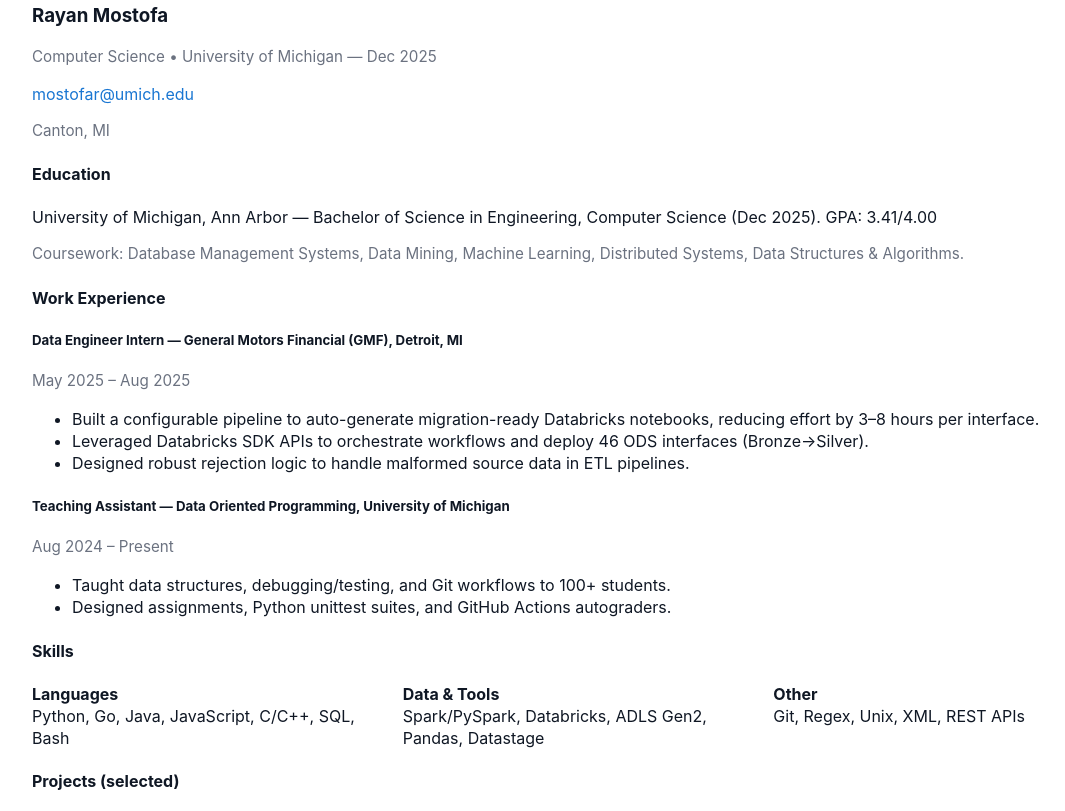
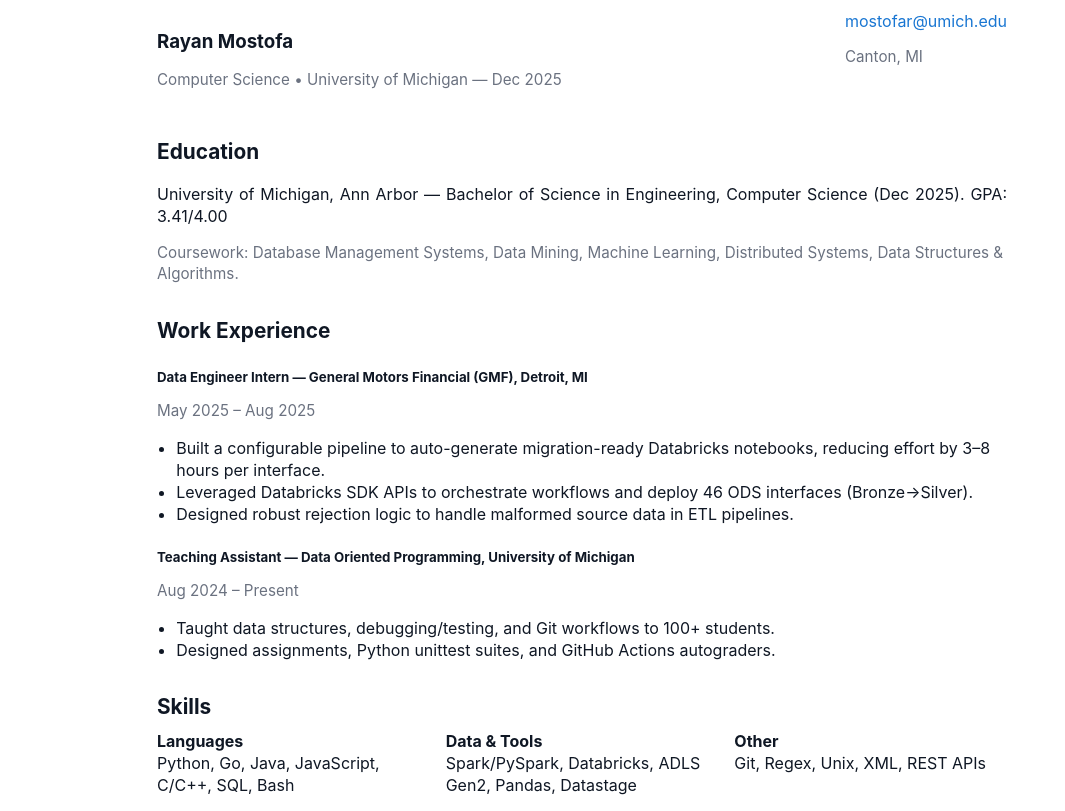
Before and after one commit to RaYaNmOsToFa/onyx.github.io, a plain HTML site: page index.html in a window 1280 px wide. Shown: the part 1249-2060 px from the top of the page, without its empty margins (58-1123 px from the left). Drawn offline with Linux system fonts and the light colour scheme.

Commit message:
Add styles for resume section
Added styles for resume section with natural layout.

```diff
--- a/styles.css
+++ b/styles.css
@@ -161,3 +161,47 @@ h2{font-size:1.4rem;margin-bottom:10px}
 
 /* Utility */
 .justify{ text-align:justify; }
+
+
+/* Resume section smoother, lighter, matches site layout */
+.resume-natural {
+  max-width: 850px;
+  margin: 0 auto;
+  padding: 1rem 0;
+}
+
+.resume-header-natural {
+  display: flex;
+  justify-content: space-between;
+  align-items: flex-start;
+  flex-wrap: wrap;
+  margin-bottom: 2rem;
+}
+
+.resume-header-natural h3 {
+  margin-bottom: 0.25rem;
+}
+
+.resume-natural section {
+  margin-bottom: 2rem;
+}
+
+.resume-natural h4 {
+  margin-bottom: 0.5rem;
+  font-size: 1.3rem;
+}
+
+.resume-natural ul {
+  margin-top: 0.5rem;
+  padding-left: 1.2rem;
+}
+
+.skill-grid {
+  display: grid;
+  grid-template-columns: repeat(auto-fit, minmax(200px, 1fr));
+  gap: 1rem;
+}
+
+.job h5 {
+  margin-bottom: 0.25rem;
+}
```
